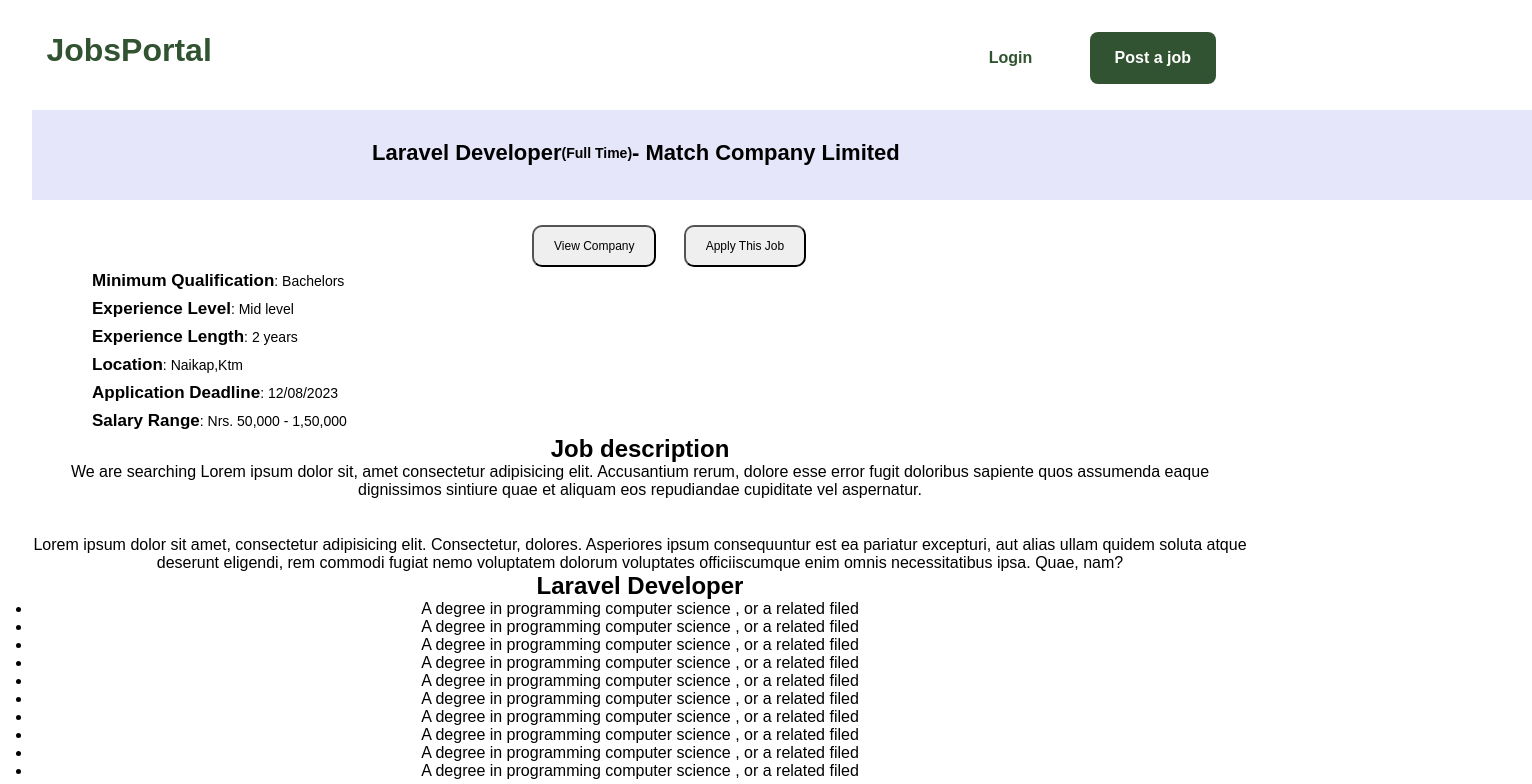
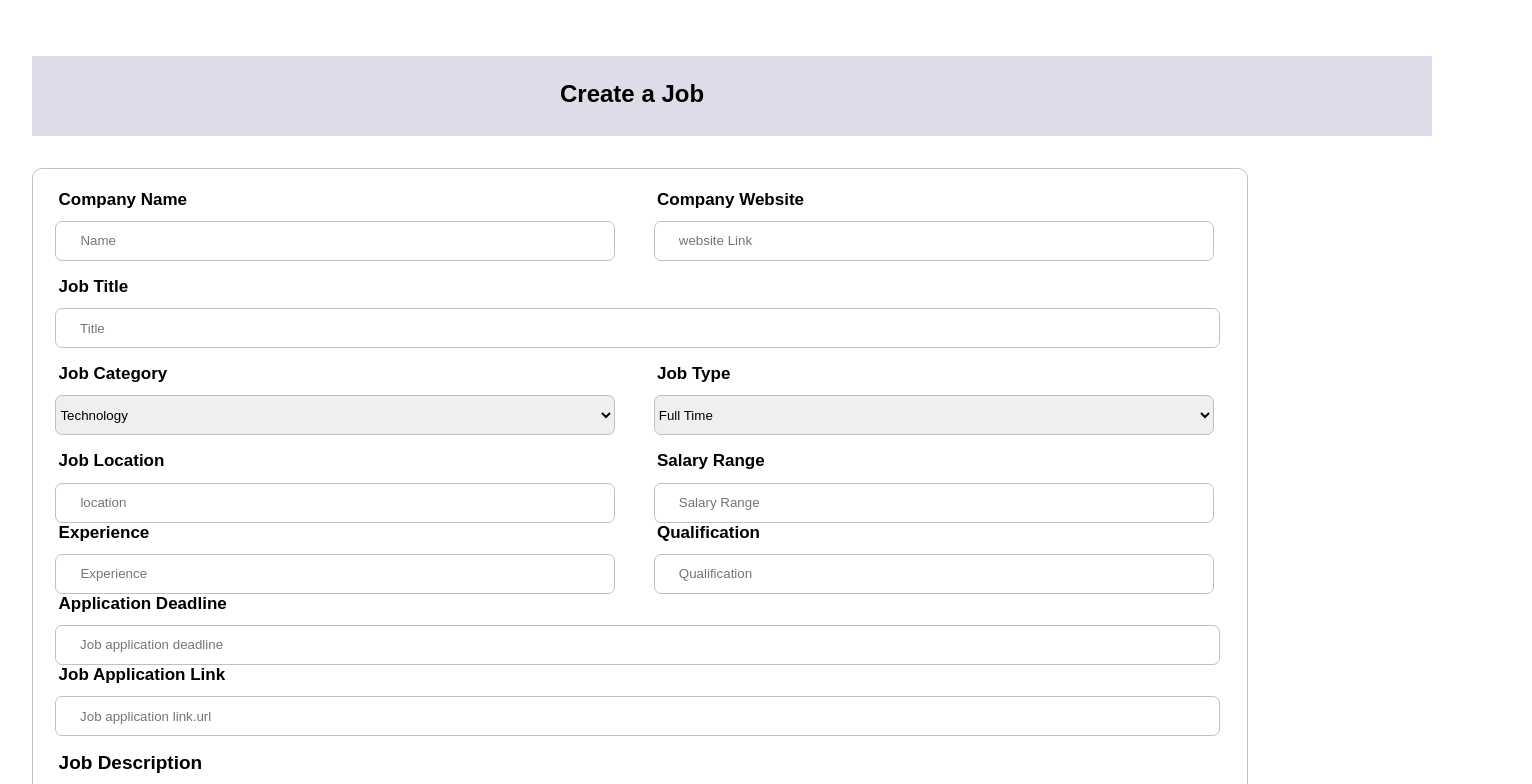
Before and after one commit to asmitashrestha/Job_Portal, a React (Vite) app: page / in a window 1280 px wide. Shown: the top 784 px of the page, 1532 px wide, since content can reach past the window. Built offline with nearby package versions, Linux system fonts and the light colour scheme.

Commit message:
create job

```diff
--- a/src/App.jsx
+++ b/src/App.jsx
@@ -1,17 +1,14 @@
 import "./App.css";
-import Navbar from "./components/Home/Navbar";
-import Title from "./components/Postajob/Title";
-import Footer from "./components/Home/Footer"
-import Homefinal from "./components/Home/Homefinal";
-import Jobview from "./components/Postajob/Jobview";
+import Categoryname from "./components/Createjob/Categoryname";
+import Navbar from './components/Home/Navbar';
+import Footer from './components/Home/Footer';
+import Homefinal from './components/Home/Homefinal'
+import Jobfinal from './components/Viewdetails/Jobfinal'
 
 function App() {
   return (
     <div>
-      <Navbar/>
-      <Title/>
-      <Jobview/>
-      <Footer/>
+     <Categoryname/>
     </div>
   );
 }
--- /dev/null
+++ b/src/components/Createjob/Categoryname.jsx
@@ -0,0 +1,15 @@
+import React from 'react'
+import Jobcreate from './Jobcreate'
+
+const Categoryname = () => {
+  return (
+    <div>
+      <Jobcreate cname ="Company Name" cweb="Company Website" jtitle="Job Title" jcategory="Job Category" jtype="Job Type"
+      jlocation="Job Location" srange="Salary Range" exp="Experience" qua="Qualification" dline="Application Deadline"
+      japp="Job Application Link" jdes="Job Description"
+      />
+    </div>
+  )
+}
+
+export default Categoryname
--- /dev/null
+++ b/src/components/Createjob/Jobcreate.jsx
@@ -0,0 +1,117 @@
+import React from "react";
+
+const Jobcreate = ({
+  cname,
+  cweb,
+  jtitle,
+  jcategory,
+  jtype,
+  jlocation,
+  srange,
+  exp,
+  qua,
+  dline,
+  japp,
+  jdes,
+}) => {
+  return (
+    <div className="create-job">
+      <div className="job-h">
+        <h2>Create a Job</h2>
+      </div>
+
+      <div className="form-create">
+        <form action="">
+          <div className="form-desc">
+            <div className="com-des">
+              <div className="company-des">
+                <h2>{cname}</h2>
+                <input type="text" placeholder="Name" id="cname" />
+              </div>
+              <div className="company-des">
+                <h2>{cweb}</h2>
+                <input type="text" placeholder="website Link" id="cwebsite" />
+              </div>
+            </div>
+
+            <div className="jtype">
+              <h2>{jtitle}</h2>
+              <input type="text" placeholder="Title" />
+            </div>
+
+            <div className="jcat">
+              <div className="soption">
+                <h2>{jcategory}</h2>
+                <select  name="cars" id="cars">
+                  <option value="Technology">Technology</option>
+                  <option value="Management">Management</option>
+                  <option value="Receptionist">Receptionist</option>
+                </select>
+              </div>
+              <div className="soption">
+                <h2>{jtype}</h2>
+                <select  name="cars" id="cars">
+                  <option value="Full Time">Full Time</option>
+                  <option value="Part Time">Part Time</option>
+                </select>
+              </div>
+            </div>
+
+            <div className="jlocation">
+              <div className="soption">
+                <h2>{jlocation}</h2>
+                <input type="text" placeholder="location" id="jlocation" />
+              </div>
+              <div className="soption">
+                <h2>{srange}</h2>
+                <input type="text" placeholder="Salary Range" id="jlocation" />
+              </div>
+              <div className="soption">
+                <h2>{exp}</h2>
+                <input type="text" placeholder="Experience" id="jlocation" />
+              </div>
+              <div className="soption">
+                <h2>{qua}</h2>
+                <input type="text" placeholder="Qualification" id="jlocation" />
+              </div>
+            </div>
+
+            <div className="app-desc">
+              <div className="appdes">
+                <h2>{dline}</h2>
+                <input
+                  type="text"
+                  name="deadline"
+                  id="deadline"
+                  placeholder="Job application deadline"
+                />
+              </div>
+              <div className="appdes">
+                <h2>{japp}</h2>
+                <input
+                  type="text"
+                  name="alink"
+                  id="alink"
+                  placeholder="Job application link.url"
+                />
+              </div>
+            </div>
+
+            <div className="jobs-desc">
+              <h2>{jdes}</h2>
+              <textarea
+                name="Job Description"
+                id="jdesc"
+                placeholder="Job Description"
+                cols="165"
+                rows="20"
+              ></textarea>
+            </div>
+          </div>
+        </form>
+      </div>
+    </div>
+  );
+};
+
+export default Jobcreate;
--- a/src/components/Postajob/Jobdesc.jsx
+++ b/src/components/Viewdetails/Jobdesc.jsx
@@ -24,11 +24,11 @@ const Jobdesc = ({edu,exp,explen,location,deadline,salary}) => {
         </div>
       <div className="job-desc">
         <h2>Job description</h2>
-        <p style={{paddingBottom:"37px"}}>We are searching Lorem ipsum dolor sit, amet consectetur
+        <p>Lorem ipsum dolor sit, amet consectetur adipisicing elit. Sed, at?  We are searching Lorem ipsum dolor sit, amet consectetur
              adipisicing elit. Accusantium rerum, dolore esse error fugit
               doloribus sapiente quos assumenda eaque dignissimos sintiure
              quae et aliquam eos repudiandae cupiditate vel aspernatur.</p>
-        <p>Lorem ipsum dolor sit amet, consectetur adipisicing
+        <p>Lorem ipsum dolor sit amet consectetur adipisicing elit. Id nesciunt dignissimos at, minima repudiandae pariatur.  Lorem ipsum dolor sit amet, consectetur adipisicing
              elit. Consectetur, dolores. Asperiores ipsum consequuntur
               est ea pariatur excepturi, aut alias ullam quidem soluta
               atque deserunt eligendi, rem commodi fugiat nemo voluptatem
@@ -37,7 +37,7 @@ const Jobdesc = ({edu,exp,explen,location,deadline,salary}) => {
       </div>
 
       <div className="dev-req">
-        <h2>Laravel Developer</h2>
+        <h2>Laravel Developer Requirements :</h2>
 
         <div className="req-list">
             <ul>
@@ -55,7 +55,7 @@ const Jobdesc = ({edu,exp,explen,location,deadline,salary}) => {
         </div>
 
         <div className="dev-res">
-            <h2>Responsibilities</h2>
+            <h2>Responsibilities :</h2>
             <div className="responsibility">
             <ul>
                 <li>A degree in programming computer science , or a related filed </li>
--- /dev/null
+++ b/src/components/Viewdetails/Jobfinal.jsx
@@ -0,0 +1,18 @@
+import React from 'react'
+import Navbar from '../Home/Navbar'
+import Title from './Title'
+import Jobview from './Jobview'
+import Footer from '../Home/Footer'
+
+const Jobfinal = () => {
+  return (
+    <div>
+      <Navbar/>
+      <Title/>
+      <Jobview/>
+      <Footer/>
+    </div>
+  )
+}
+
+export default Jobfinal
--- a/src/index.css
+++ b/src/index.css
@@ -373,19 +373,19 @@ button:hover{
 .apply-job{
   margin-top: 1rem;
   margin-bottom: 2rem;
+  position: relative;
 }
 
 .btn-job{
   display: flex;
-
 }
 
 .btn-job button{
   position: relative;
   left:500px;
   margin-right: 1.7rem;
-  padding:12px 20px;
-  font-size: 12px;
+  padding:15px 22px;
+  font-size: 13px;
   border:0.5px solid none;
   border-radius: 10px;
   justify-content: center;
@@ -398,3 +398,145 @@ button:hover{
   justify-content: center;
   text-align: justify;
 }
+
+.job-desc{
+  margin-top: 2rem;
+}
+
+.job-desc h2{
+  position:absolute;
+  left: 3.5rem;
+  top: 15rem;
+}
+
+.job-desc p{
+  margin-left: 3.7rem;
+  padding-top: 2rem;
+  text-align: justify;
+  color: #1f211f;
+  font-size: 15px;
+  line-height: 1.7rem;
+}
+
+.dev-req, .dev-res{
+  margin-top: 1.2rem;
+}
+.dev-req h2 , .dev-res h2{
+  position:absolute;
+  left: 3.5rem;
+  font-size: 1.1rem;
+}
+.req-list, .responsibility{
+  padding-top: 2.5rem;
+  position: relative;
+  left: 4.6rem;
+  text-align: justify;
+}
+.req-list ul li, .responsibility ul li{
+ padding: 0.5rem;
+ font-size: 15px;
+ color: #3e403e;
+}/* css for apply page completed */
+
+
+/* css for createjob components */
+
+.create-job {
+  margin-top: 1.5rem;
+}
+.job-h{
+  position: relative;
+  margin-left: 0px;
+  width: 1400px;
+  height: 5rem;
+  background-color: rgb(221, 221, 234);
+  margin-bottom: 2rem;
+
+}
+.job-h h2{
+  position:absolute;
+  left:33rem;
+  top: 1.5rem;
+  font-style: 15px;
+}
+
+.form-create{
+  border: 0.5px solid rgb(197, 190, 190);
+  border-radius: 10px;
+  padding-block-start: 1.3rem;
+}
+.form-desc{
+  position: relative;
+}
+
+.com-des{
+  display: flex;
+}
+
+.company-des input{
+  position: relative;
+  margin-right: 1rem;
+  margin-left: 1.4rem;
+  width: 560px;
+  height: 40px;
+  border-radius: 7px;
+  border: 0.5px solid rgb(197, 190, 190);
+}
+.company-des h2, .jtype h2, .soption h2, .app-desc h2{
+  margin-bottom: 0.7rem;
+  margin-left: 1.6rem;
+  display: flex;
+  font-size: 17px;
+  font-weight:550;
+}
+
+::placeholder {
+  position: relative;
+  left: 1.5rem;
+}
+
+.jtype{
+  margin-top: 1rem;
+}
+.jtype input, .appdes input{
+  position: relative;
+  margin-right: 1.5rem;
+  margin-left:1.2rem;
+  width: 1165px;
+  height: 40px;
+  border-radius: 7px;
+  border: 0.5px solid rgb(197, 190, 190);
+}
+
+.jcat , .jlocation{
+  display: flex;
+  margin-top: 1rem;
+  flex-wrap: wrap;
+}
+
+.soption select, .jlocation input{
+  position: relative;
+  margin-right: 1rem;
+  margin-left: 1.4rem;
+  width: 560px;
+  height: 40px;
+  border-radius: 7px;
+  border: 0.5px solid rgb(197, 190, 190);
+}
+.jobs-desc {
+  margin-top: 1rem;
+
+}
+
+.jobs-desc h2{
+  margin-bottom: 0.7rem;
+  margin-left: 1.6rem;
+  display: flex;
+  font-size: 19px;
+  font-weight:bold;
+}
+.jobs-desc textarea{
+  border-radius: 10px;
+  padding: 10px;
+  margin: 1rem;
+}
```
Also changed, not shown: src/components/Viewdetails/Jobview.jsx (renamed from src/components/Postajob/Jobview.jsx), src/components/Viewdetails/Title.jsx (renamed from src/components/Postajob/Title.jsx).
